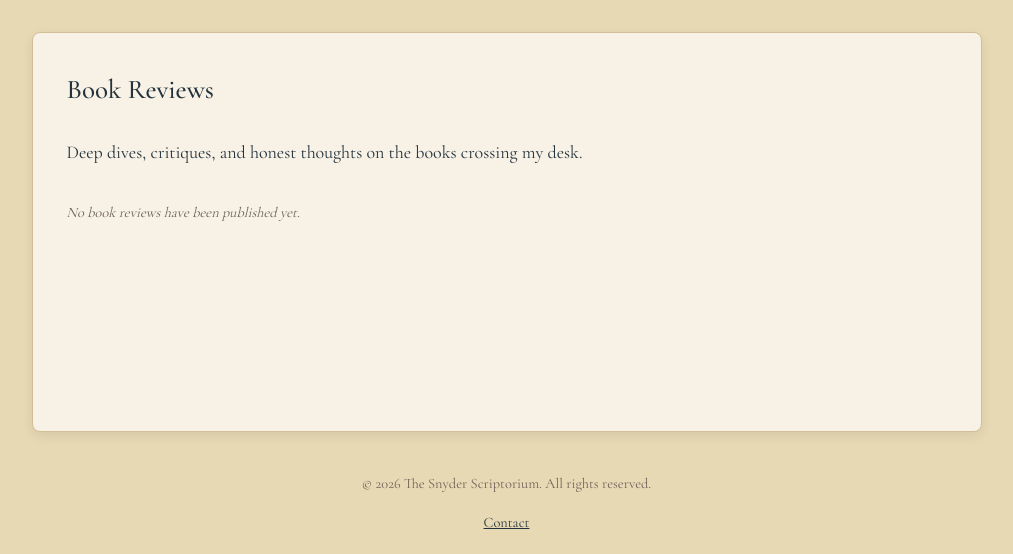
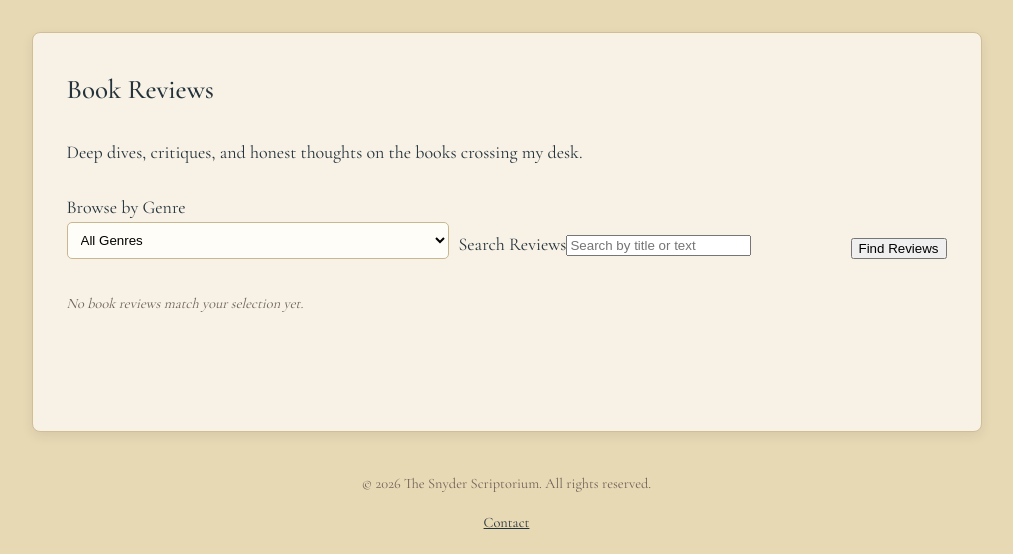
Before and after one commit to SnyderScriptorium/SnyderScriptorium, a Flask app: page /blog/bookreviews in a window 1280 px wide. Shown: the part 159-713 px from the top of the page, without its empty margins (126-1139 px from the left). Run offline with Flask 3, Linux system fonts and the light colour scheme; data that the repository does not hold is empty; some libraries are stand-ins or nearby versions.

Commit message:
Add genre browsing and search to Book Reviews

```diff
--- a/templates/blog_templates/bookreviews.html
+++ b/templates/blog_templates/bookreviews.html
@@ -4,15 +4,21 @@
 <section class="blog-page">
   <div class="page-heading"><h1>Book Reviews</h1></div>
   <p class="content-section">Deep dives, critiques, and honest thoughts on the books crossing my desk.</p>
+  <form method="get" class="content-section" style="display:flex;flex-wrap:wrap;gap:10px;align-items:end;">
+    <div style="min-width:220px;flex:1;"><label for="genre">Browse by Genre</label><select id="genre" name="genre" style="width:100%;padding:9px;border:1px solid var(--line,#C9B78F);border-radius:5px;background:var(--paper,#FFFDF8);"><option value="">All Genres</option>{% for label in filter_labels %}<option value="{{ label }}" {% if label == selected_label %}selected{% endif %}>{{ label }}</option>{% endfor %}</select></div>
+    <div style="min-width:220px;flex:1;"><label for="q">Search Reviews</label><input id="q" name="q" type="search" value="{{ search_query }}" placeholder="Search by title or text"></div>
+    <button type="submit">Find Reviews</button>
+    {% if selected_label or search_query %}<a href="{{ url_for('bookreviews') }}" style="padding:9px 0;">Clear</a>{% endif %}
+  </form>
   <div class="blog-feed">
     {% for post in posts %}
     <a class="blog-block" href="{{ url_for('view_post', post_id=post['id']) }}">
       <h2>{{ post['title'] }}</h2>
-      <p class="private-label">{{ post['date_published'] }}</p>
+      <p class="private-label">{{ post['date_published'] }} · {{ post['category_name'] }}</p>
       <p>{{ post['content']|striptags|truncate(180, True, '…') }}</p>
     </a>
     {% else %}
-    <p class="private-label">No book reviews have been published yet.</p>
+    <p class="private-label">No book reviews match your selection yet.</p>
     {% endfor %}
   </div>
 </section>
```
